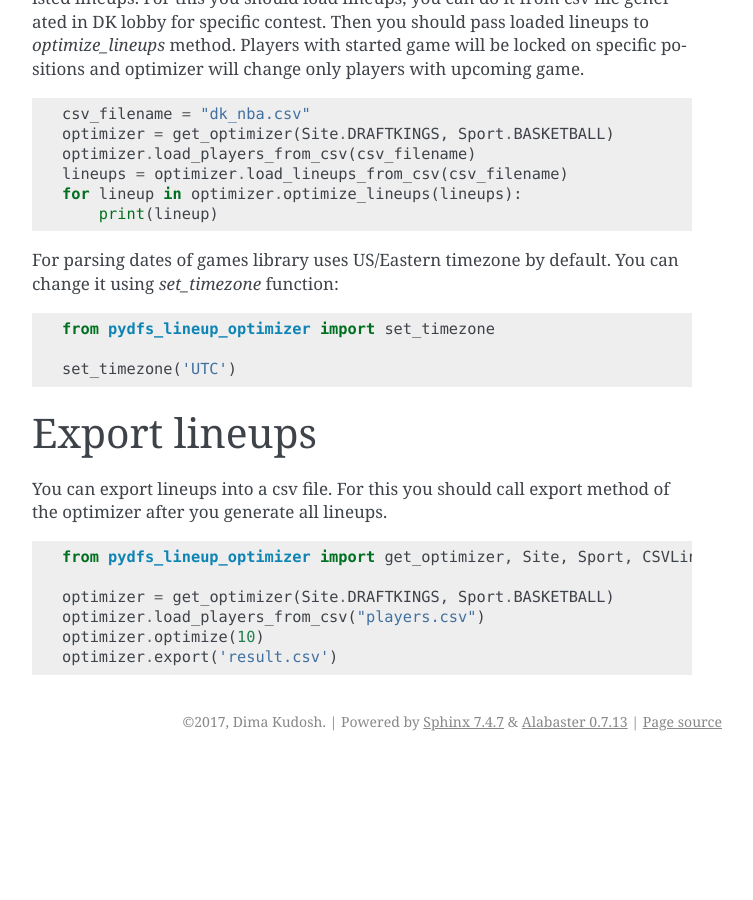
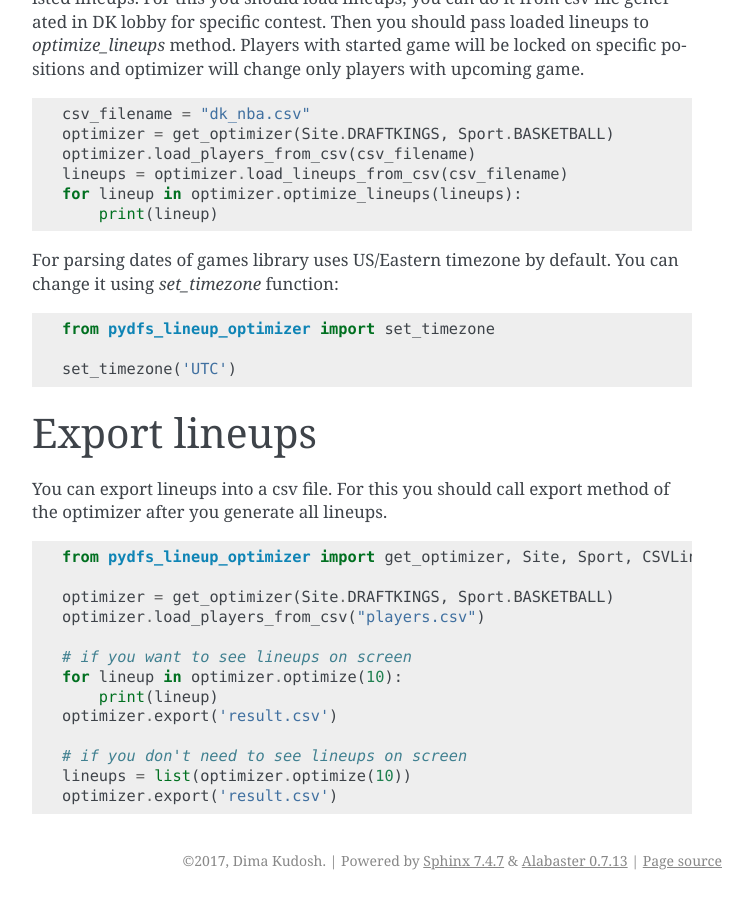
Before and after one commit to DimaKudosh/pydfs-lineup-optimizer, a Sphinx documentation site: the page built from docs/usage.rst, in a window 1280 px wide and 900 px high, scrolled down 3985 px. Shown: the whole window, without its empty margins (388-1141 px from the left). Built offline with Sphinx 7.4.7, drawn with Linux system fonts in a browser that asks for light colours; before the commit the page ends 4746 px from its top, so only the background shows below that.

Commit message:
Changed export docs to account for generator.

```diff
--- a/docs/usage.rst
+++ b/docs/usage.rst
@@ -217,5 +217,12 @@ You can export lineups into a csv file. For this you should call export method o
 
     optimizer = get_optimizer(Site.DRAFTKINGS, Sport.BASKETBALL)
     optimizer.load_players_from_csv("players.csv")
-    optimizer.optimize(10)
+
+    # if you want to see lineups on screen
+    for lineup in optimizer.optimize(10):
+        print(lineup)
     optimizer.export('result.csv')
+
+    # if you don't need to see lineups on screen
+    lineups = list(optimizer.optimize(10))
+    optimizer.export('result.csv')
```
